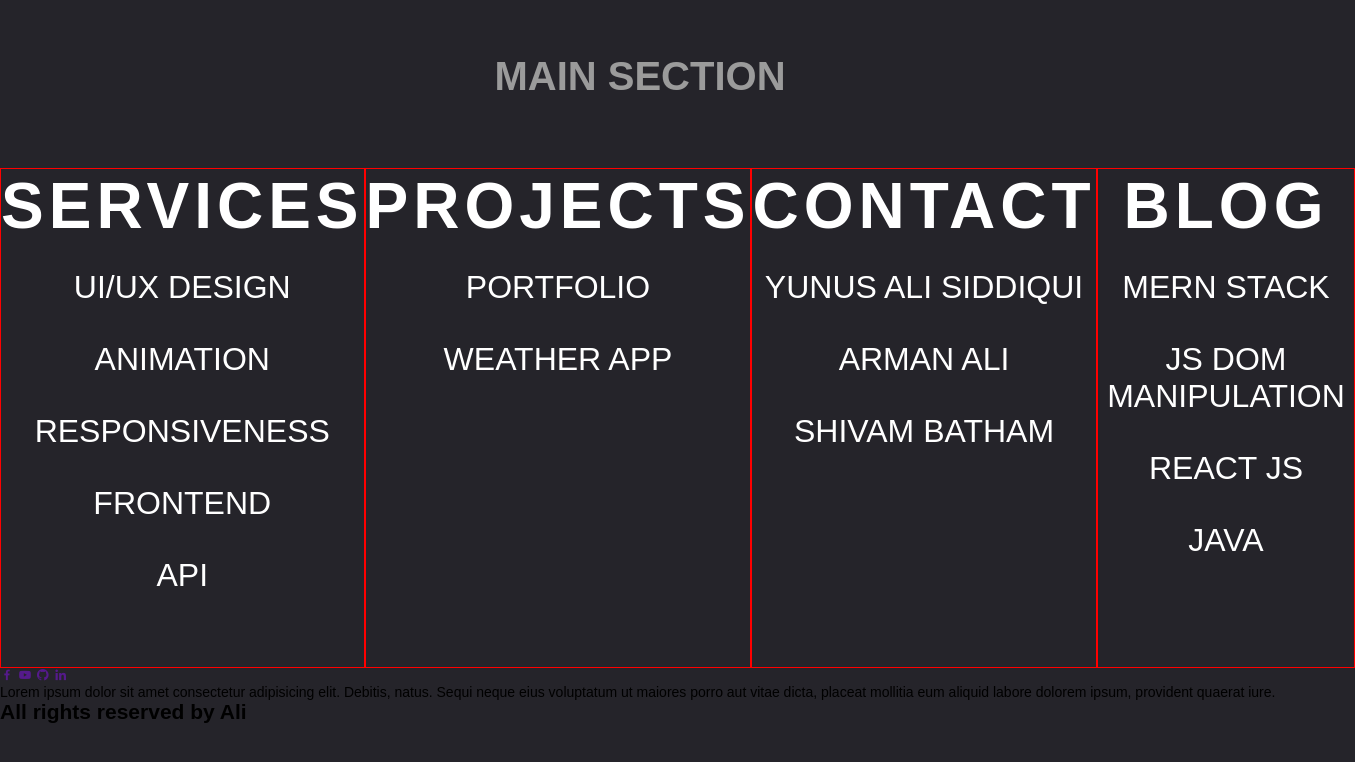
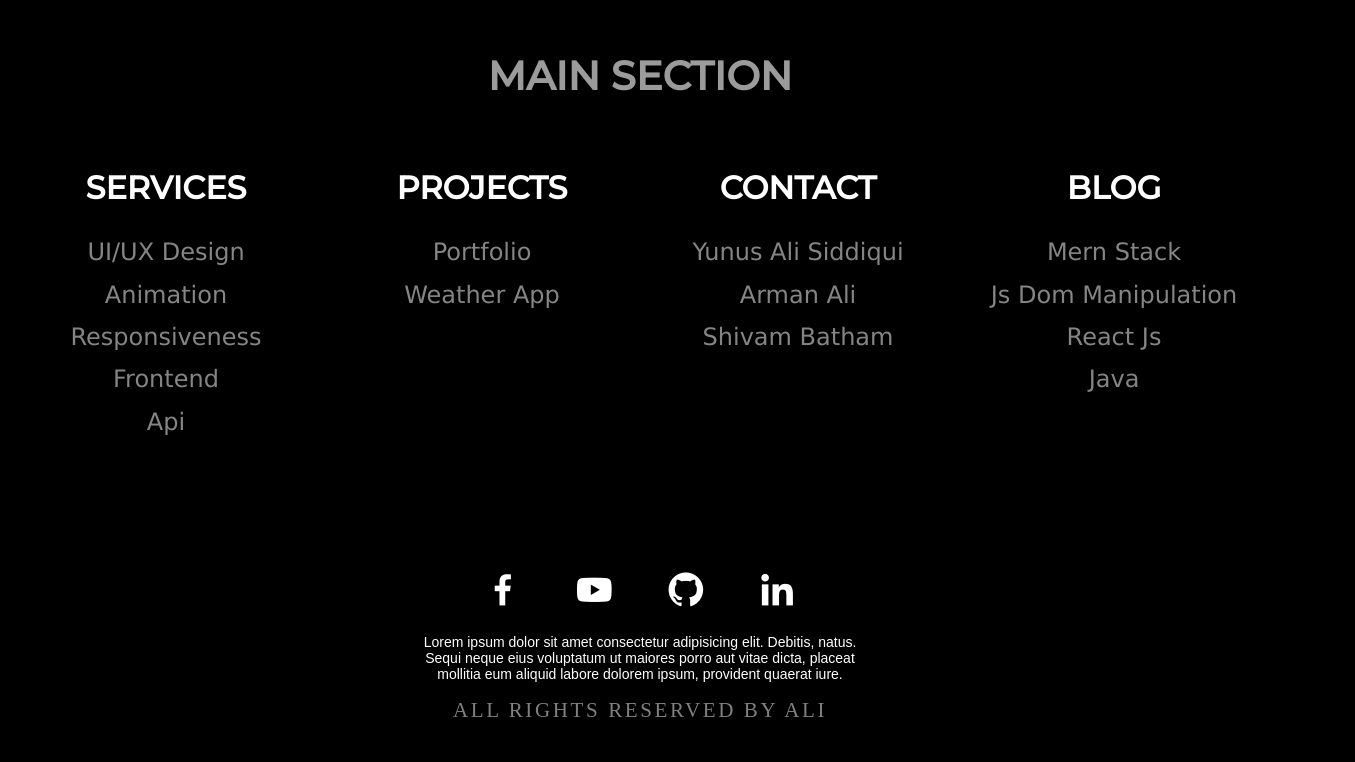
Before and after one commit to yunus-a1i/footer, a website built with Vite: page index.html in a window 1280 px wide. Shown: the whole page, 1355 px wide, since content can reach past the window. Built offline with nearby package versions, Linux system fonts and the light colour scheme.

Commit message:
Update footer.css
Almost Completed footer

```diff
--- a/styles/footer.css
+++ b/styles/footer.css
@@ -1,18 +1,42 @@
+
+@import url('https://fonts.googleapis.com/css2?family=Montserrat:wght@500&display=swap');
+
+
 *, *::before,*::after{
     margin: 0;
     padding: 0;
     box-sizing: border-box;
+    scroll-behavior: smooth;
+}
+
+
+@keyframes fadeInAnimation {
+    0% {
+        opacity: 0;
+    }
+    100% {
+        opacity: 1;
+    }
+}
+
+@keyframes fadeInBottom {
+    from {
+        opacity: 0;
+        transform: translateY(100%);
+    }
+    to { opacity: 1 }
 }
 
 body {
-    font-family: sans-serif;
+    font-family: 'Montserrat';
     margin: 0;
     width: 100%;
     height: 100vh;
     font-size: 14px;
-    background-color: #25242a;
+    background-color: #000000;
     display: flex;
     flex-direction: column;
+    color: #fff;
 }
 
 main{
@@ -28,44 +52,141 @@ main{
 footer h2{
     font-size: 2rem;
     text-transform: uppercase;
-    letter-spacing: 2px;
+    transition: .2s ease-in-out ;
+}
+footer h2:hover,footer h2:focus{
+    background: linear-gradient(to right, #f32170, rgba(125, 18, 255, 1));
+    -webkit-text-fill-color: transparent;
+    background-clip: text;
+    letter-spacing: 8px;
 }
 footer {
     display: flex;
     justify-content: center;
     flex-flow: row wrap;
     color: #fff;
-    background-color: #25242a;
     width: 100%;
 }
 
 .footer__c {
     margin: 1rem 0 0 0;
     text-align: center;
-    border: 1px solid red;
+    /* border: 1px solid red; */
     width: 300px;
     height: 300px;
 }
 
 ul li {
+    font-family: Verdana, Geneva, Tahoma, sans-serif;
     list-style: none;
     margin: 1rem 0;
     padding: .3em;
-    text-transform: uppercase;
+    text-transform: capitalize;
     font-size: 1rem;
+    animation: fadeInAnimation ease 2s;
+    animation-iteration-count: 1;
+    animation-fill-mode: forwards;
+    color: #858585;
 }
+
+ul li:nth-child(1){
+    animation: fadeInAnimation ease 3s;
+    animation-iteration-count: 1;
+    animation-fill-mode: forwards;
+}
+
+ul li:nth-child(2){
+    animation: fadeInAnimation ease 3.5s;
+    animation-iteration-count: 1;
+    animation-fill-mode: forwards;
+}
+
+ul li:nth-child(3){
+    animation: fadeInAnimation ease 4s;
+    animation-iteration-count: 1;
+    animation-fill-mode: forwards;
+}
+
+ul li:nth-child(4){
+    animation: fadeInAnimation ease 4.5s;
+    animation-iteration-count: 1;
+    animation-fill-mode: forwards;
+}
+
+ul li:nth-child(5){
+    animation: fadeInAnimation ease 5s;
+    animation-iteration-count: 1;
+    animation-fill-mode: forwards;
+}
+
+ul li:hover {
+    color:rgba(125, 18, 255, 1);
+}
+
+.links{
+    margin-top: 1rem;
+    display: flex;
+    justify-content: center;
+    align-items: center;
+    font-size: 2rem;
+    animation: fadeInBottom ease 1s;
+    animation-fill-mode: both;
+}
+
+.space {
+    color: #fff;
+    margin: 0 .2em 0;
+}
+
+.links .s1:hover{
+    background-color: blue;
+    border-radius: 50%;
+}
+
+.links .s2:hover{
+color: rgba(255, 32, 32, 0.836);
+background-color: #fff;
+border-radius: 50%;
+}
+
+.links .s4:hover{
+    background-color: blue;
+    border-radius: 50%;
+}
+
+.bottom {
+    display: flex;
+    justify-content: center;
+    align-self: center;
+    text-align: center;
+    color: #fff;
+    font-family: sans-serif;
+    width: 60ch;
+    margin-top: 1rem 0 2rem;
+    /* border: 1px solid red; */
+    animation: fadeInBottom ease 2s;
+    animation-fill-mode: both;
+}
+
+.copyright{
+    margin: 1rem;
+    display: flex;
+    justify-content: center;
+    font-family: 'Times New Roman', Times, serif;
+    font-weight: 100;
+    opacity: 0.5;
+}
+
 
 @media (min-width: 475px) {
     main{
         display: flex;
         align-items: center;
         justify-content: center;
-        line-height: 3.8;
         font-size: 40px;
     }
     footer h2{
-        font-size: 3rem;
-        letter-spacing: 5px;
+        font-size: 2rem;
     }
     footer {
         display: flex;
@@ -76,30 +197,41 @@ ul li {
     .footer__c {
         margin: 1rem 0 0 0;
         text-align: center;
-        width: 400px;
-        height: 400px;
+        width: 350px;
+        height: 300px;
+    }
+    ul{
+        margin-top: 1rem;;
     }
 
     ul li {
         list-style: none;
-        margin: 1rem 0;
+        margin: 0;
         padding: .3em;
         font-size: 1.3rem;
+    }
+
+    .links{
+        margin-top: .4rem;
+        margin-bottom: .4em;
+        /* border: 1px solid red; */
+        display: flex;
+        justify-content: center;
+        align-items: center;
+        font-size: 2rem;
+    }
+
+    .space {
+        margin: 0 .2em 0;
     }
 }
 
 @media (min-width: 640px) {
     main{
-        display: flex;
-        align-items: center;
-        justify-content: center;
-        line-height: 3.8;
         font-size: 40px;
     }
     footer h2{
-        font-size: 4rem;
-        text-transform: uppercase;
-        letter-spacing: 5px;
+        font-size: 2rem;
     }
     footer {
         display: flex;
@@ -110,29 +242,63 @@ ul li {
     .footer__c {
         margin: 1rem 0 0 0;
         text-align: center;
-        width: 500px;
-        height: 500px;
+        width: 400px;
+        height: 350px;
+    }
+
+    ul{
+        margin-top: 1.5rem;;
     }
 
     ul li {
         list-style: none;
-        margin: 1rem 0;
+        margin: 0;
         padding: .3em;
-        font-size: 2rem;
+        font-size: 1.3rem;
+    }
+
+    .links{
+        margin: 1rem 0 0;
+        display: flex;
+        justify-content: center;
+        align-items: center;
+        font-size: 2.4rem;
+    }
+
+    .space {
+        margin: 0 .4em 0;
+    }
+
+    .bottom {
+        display: flex;
+        justify-content: center;
+        align-self: center;
+        text-align: center;
+        color: #fff;
+        font-family: sans-serif;
+        width: 60ch;
+        margin: 1rem 0 0;
+        /* border: 1px solid red; */
+        animation: fadeInBottom ease 2s;
+        animation-fill-mode: both;
+    }
+
+    .copyright{
+        margin-top: 1rem;
+        display: flex;
+        justify-content: center;
+        font-family: 'Times New Roman', Times, serif;
+        font-weight: 100;
+        opacity: 0.5;
     }
 }
 
 @media (min-width: 780px) {
     main{
-        display: flex;
-        align-items: center;
-        justify-content: center;
-        line-height: 3.8;
         font-size: 40px;
     }
     footer h2{
-        font-size: 4rem;
-        letter-spacing: 5px;
+        font-size: 2rem;
     }
     footer {
         display: flex;
@@ -142,13 +308,49 @@ ul li {
 
     .footer__c {
         width: 400px;
-        height: 500px;
+        height: 350px;
     }
 
     ul li {
-        margin: 1rem 0;
+        margin: 0;
         padding: .3em;
-        font-size: 2rem;
+        font-size: 1.3rem;
+    }
+
+    .links{
+        margin: 0 2rem 0;
+        display: flex;
+        justify-content: center;
+        align-items: center;
+        font-size: 2.6rem;
+    }
+
+    .space {
+        margin: 0 .6em 0;
+    }
+    .bottom {
+        display: flex;
+        justify-content: center;
+        align-self: center;
+        text-align: center;
+        color: #fff;
+        font-family: sans-serif;
+        width: 60ch;
+        margin-top: 1rem;
+        /* border: 1px solid red; */
+        animation: fadeInBottom ease 2s;
+        animation-fill-mode: both;
+    }
+
+    .copyright{
+        margin: 1rem;
+        display: flex;
+        justify-content: center;
+        font-family: 'Times New Roman', Times, serif;
+        font-weight: 100;
+        opacity: 0.5;
+        text-transform: uppercase;
+    letter-spacing: .125em;
     }
 }
 
@@ -160,8 +362,7 @@ ul li {
         font-size: 40px;
     }
     footer h2{
-        font-size: 4rem;
-        letter-spacing: 5px;
+        font-size: 2rem;
     }
     footer {
         display: flex;
@@ -169,16 +370,20 @@ ul li {
         flex-wrap: nowrap;
     }
 
+    ul{
+        margin-top: 1.5rem;;
+    }
+
     .footer__c {
         margin: 1rem 0 0 0;
-        width: 500px;
-        height: 500px;
+        width: 300px;
+        height: 400px;
     }
 
     ul li {
         list-style: none;
-        margin: 1rem 0;
+        margin: 0;
         padding: .3em;
-        font-size: 2rem;
+        font-size: 1.5rem;
     }
 }
```
